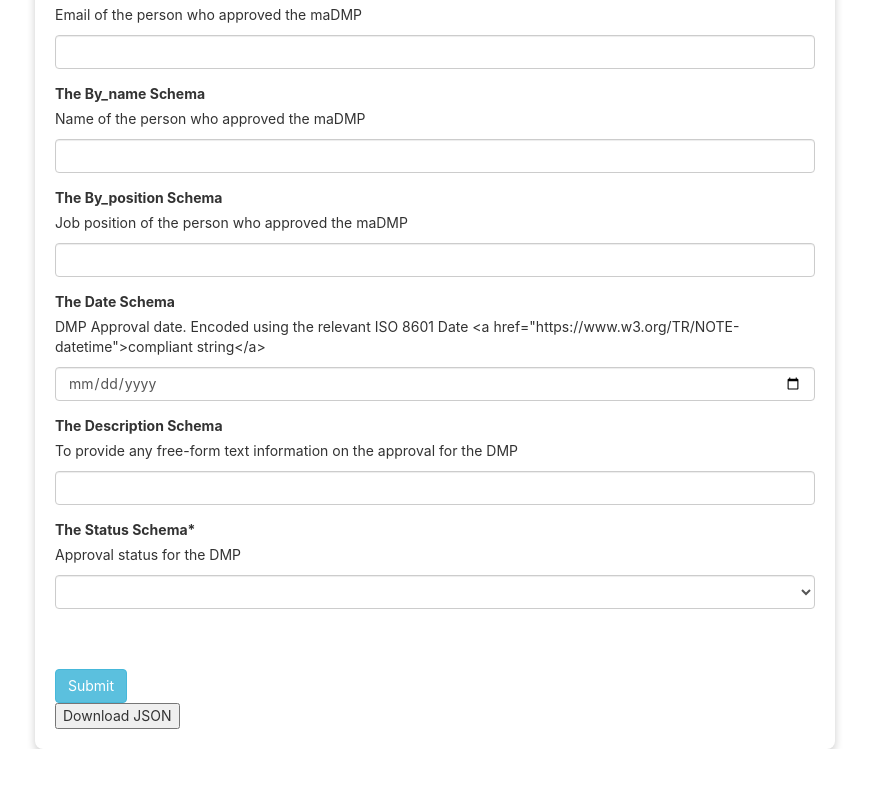
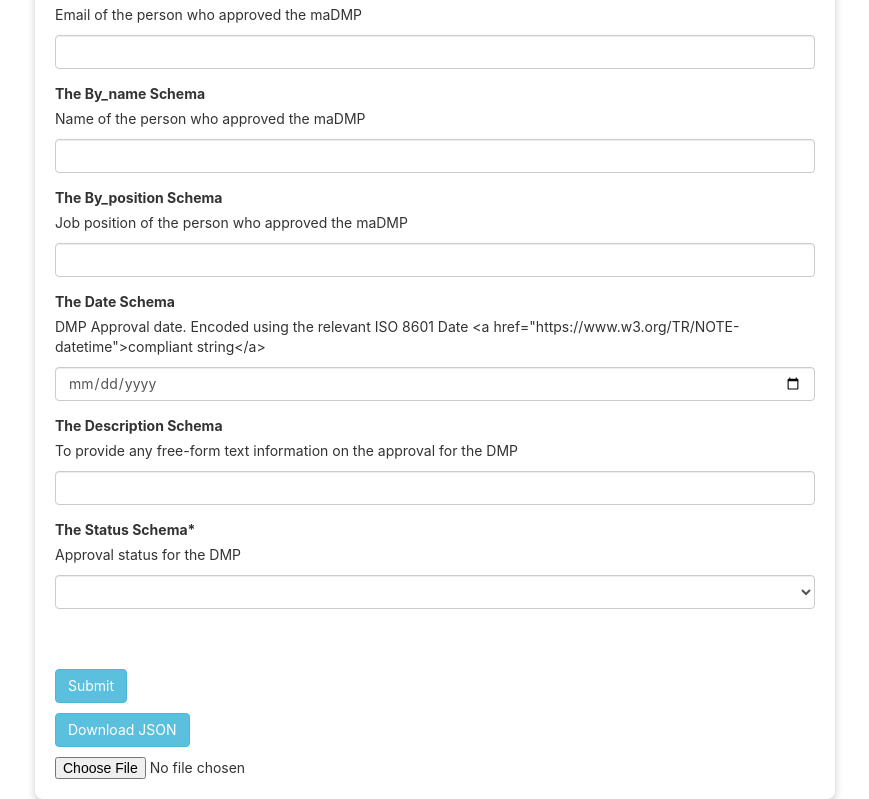
Before and after one commit to FAIRERdata/maDMP-Generation-Form, a React (Create React App) app: page / in a window 1280 px wide. Shown: the part 427-1226 px from the top of the page, without its empty margins (205-1074 px from the left). Before the commit the page ends 1176 px from the top, so only its background shows below. Built offline with nearby package versions, Linux system fonts and the light colour scheme.

Commit message:
added json upload functionality

```diff
--- a/src/App.tsx
+++ b/src/App.tsx
@@ -32,6 +32,23 @@ function App() {
     link.click();
   };
 
+    // Handle JSON upload
+    const uploadJSON = (event: React.ChangeEvent<HTMLInputElement>) => {
+      const file = event.target.files?.[0];
+      if (file) {
+        const reader = new FileReader();
+        reader.onload = (e) => {
+          try {
+            const json = JSON.parse(e.target?.result as string);
+            setFormData(json);
+          } catch (error) {
+            alert('Invalid JSON file.');
+          }
+        };
+        reader.readAsText(file);
+      }
+    };
+
   return (
     <div>
       <Form<FormData>
@@ -41,7 +58,19 @@ function App() {
         formData={formData as any}
         onChange={handleChange}
       />
-      <button onClick={downloadJSON}>Download JSON</button>
+      <button
+        type="button"
+        className="btn btn-info "
+        style={{ marginTop: '10px' }}
+        onClick={downloadJSON}>Download JSON
+      </button>
+
+      <input
+        type="file"
+        accept=".json"
+        onChange={uploadJSON}
+        style={{ marginTop: '10px' }}
+      />
     </div>
   );
 }
```
